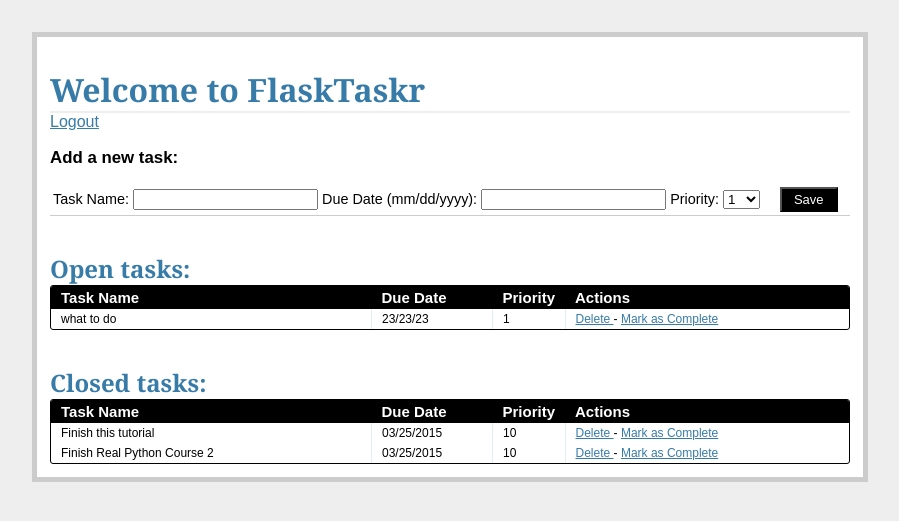
After one commit to AbuzzT/flasktaskr, a Flask app: page /tasks/ in a window 1280 px wide. The commit adds this page. Shown: the top 521 px of the page, without its empty margins (190-1089 px from the left). Run offline with Flask 2, Linux system fonts and the light colour scheme; the visitor is signed in with stand-in values (Sample User, id 1); data comes from the database, SQL or seed files in the repository; both versions use the stored data as it was after the commit.

Commit message:
working site 1.0

```diff
--- /dev/null
+++ b/project/forms.py
@@ -0,0 +1,22 @@
+# project/forms.py
+
+from flask_wtf import Form
+from wtforms import TextField, DateField, IntegerField, SelectField
+from wtforms.validators import DataRequired
+
+class AddTaskForm(Form):
+	task_id = IntegerField('Priority')
+	name = TextField('Task Name', validators=[DataRequired()])
+	due_date = DateField(
+		'Date Due (mm/dd/yyyy)',
+		validators=[DataRequired()], format='%m/%d/%Y'
+	)
+	priority = SelectField(
+		'Priority',
+		validators=[DataRequired()],
+		choices=[
+			('1','1'),('2','2'),('3','3'),('4','4'),('5','5'),
+			('6','6'),('7','7'),('8','8'),('9','9'),('10','10'),
+		]
+	)
+	status = IntegerField('Status')
--- a/project/templates/login.html
+++ b/project/templates/login.html
@@ -6,7 +6,7 @@
 
 <form method="post" action="/">
 	<span>Username: <input type="text" name="username" value="{{request.form.username}}"></span>
-	<span>Password: <input type="text" name="passwprd" value="{{request.form.password}}"></span>
+	<span>Password: <input type="text" name="password" value="{{request.form.password}}"></span>
 	<input type="submit" value="Login">
 </form>
 
--- /dev/null
+++ b/project/templates/tasks.html
@@ -0,0 +1,100 @@
+{% extends "_base.html" %}
+{% block content %}
+
+<h1>Welcome to FlaskTaskr</h1>
+<a href="/logout">Logout</a>
+<div class="add-task">
+	<h3>Add a new task:</h3>
+	<table>
+		<tr>
+			<form action="{{ url_for('new_task') }}" method="post">
+				<td>
+					<label>Task Name:</label>
+					<input name="name" type="text">
+				</td>
+				<td>
+					<label>Due Date (mm/dd/yyyy):</label>
+					<input name="due_date" type="text" width="120px">
+				</td>
+				<td>
+					<label>Priority:</label>
+					<select name="priority" width="100px">
+						<option value="1">1</option>
+						<option value="2">2</option>
+						<option value="3">3</option>
+						<option value="4">4</option>
+						<option value="5">5</option>
+						<option value="6">6</option>
+						<option value="7">7</option>
+						<option value="8">8</option>
+						<option value="9">9</option>
+						<option value="10">10</option>
+					</select>
+				</td>
+				<td>
+					&nbsp;
+					&nbsp;
+					<input class="button" type="submit" value="Save">
+				</td>
+			</form>
+		</tr>
+	</table>
+</div>
+<div class="entries">
+	<br>
+	<br>
+	<h2>Open tasks:</h2>
+	<div class="datagrid">
+		<table>
+			<thead>
+				<tr>
+					<th width="300px"><strong>Task Name</strong></th>
+					<th width="100px"><strong>Due Date</strong></th>
+					<th width="50px"><strong>Priority</strong></th>
+					<th><strong>Actions</strong></th>
+				</tr>
+			</thead>
+			{% for task in open_tasks %}
+				<tr>
+					<td width="300px">{{ task.name }}</td>
+					<td width="100px">{{ task.due_date }}</td>
+					<td width="50px">{{ task.priority }}</td>
+					<td>
+						<a href="{{ url_for('delete_entry', task_id=task.task_id) }}"> Delete </a> -
+						<a href="{{ url_for('complete', task_id=task.task_id) }}"> Mark as Complete</a>
+					</td>
+				</tr>
+			{% endfor %}
+		</table>
+	</div>
+	<br>
+	<br>
+</div>
+<div class="entries">
+	<h2>Closed tasks:</h2>
+	<div class="datagrid">
+		<table>
+			<thead>
+				<tr>
+					<th width="300px"><strong>Task Name</strong></th>
+					<th width="100px"><strong>Due Date</strong></th>
+					<th width="50px"><strong>Priority</strong></th>
+					<th><strong>Actions</strong></th>
+				</tr>
+			</thead>
+			{% for task in closed_tasks %}
+				<tr>
+					<td width="300px">{{ task.name }}</td>
+					<td width="100px">{{ task.due_date }}</td>
+					<td width="50px">{{ task.priority }}</td>
+					<td>
+						<a href="{{ url_for('delete_entry', task_id=task.task_id) }}"> Delete </a> -
+						<a href="{{ url_for('complete', task_id=task.task_id) }}"> Mark as Complete</a>
+					</td>
+				</tr>
+			{% endfor %}
+		</table>
+	</div>
+</div>
+
+{% endblock %}
--- a/project/views.py
+++ b/project/views.py
@@ -4,7 +4,9 @@ import sqlite3
 from functools import wraps
 
 from flask import Flask, flash, redirect, render_template, \
-	request, session, url_for
+	request, session, url_for, g
+
+from forms import AddTaskForm
 
 #config
 app = Flask(__name__)
@@ -45,3 +47,75 @@ def login():
 			flash('Welcome!')
 			return redirect(url_for('tasks'))
 	return render_template('login.html')
+
+@app.route('/tasks/')
+@login_required
+def tasks():
+	g.db = connect_db()
+	cur = g.db.execute(
+		'select name, due_date, priority, task_id from tasks where status=1'
+	)
+	open_tasks = [
+		dict(name=row[0], due_date=row[1], priority=row[2], task_id=row[3]) for row in cur.fetchall()
+	]
+	cur = g.db.execute(
+		'select name, due_date, priority, task_id from tasks where status=0'
+	)
+	closed_tasks = [
+		dict(name=row[0], due_date=row[1], priority=row[2], task_id=row[3]) for row in cur.fetchall()
+	]
+	g.db.close()
+	return render_template(
+		'tasks.html',
+		form=AddTaskForm(request.form),
+		open_tasks=open_tasks,
+		closed_tasks=closed_tasks
+	)
+
+# Add new tasks
+@app.route('/add/', methods=['POST'])
+@login_required
+def new_task():
+	g.db = connect_db()
+	name = request.form['name']
+	date = request.form['due_date']
+	priority = request.form['priority']
+	if not name or not date or not priority:
+		flash("All fields are required. Please try again.")
+		return redirect(url_for('tasks'))
+	else:
+		g.db.execute('insert into tasks (name, due_date, priority, status)\
+			values (?,?,?,1)',[
+				request.form['name'],
+				request.form['due_date'],
+				request.form['priority']
+			]
+		)
+		g.db.commit()
+		g.db.close()
+		flash('New entry was successfully posted. Thanks.')
+		return redirect(url_for('tasks'))
+
+# Mark tasks as complete
+@app.route('/complete/<int:task_id>/')
+@login_required
+def complete(task_id):
+	g.db = connect_db()
+	g.db.execute(
+		'update tasks set status = 0 where task_id='+str(task_id)
+	)
+	g.db.commit()
+	g.db.close()
+	flash('The task was marked as complete.')
+	return redirect(url_for('tasks'))
+
+# Delete Tasks
+@app.route('/delete/<int:task_id>/')
+@login_required
+def delete_entry(task_id):
+	g.db = connect_db()
+	g.db.execute('delete from tasks where task_id='+str(task_id))
+	g.db.commit()
+	g.db.close()
+	flash('The task was deleted.')
+	return redirect(url_for('tasks'))
```
Also changed, not shown: project/flasktaskr.db.
